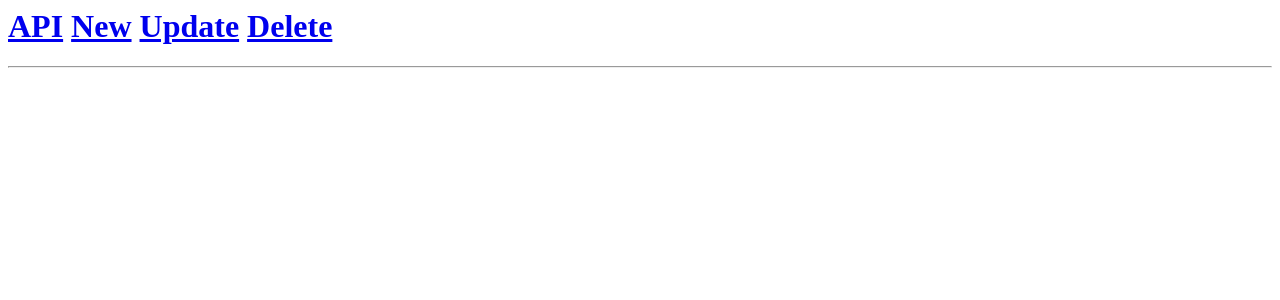
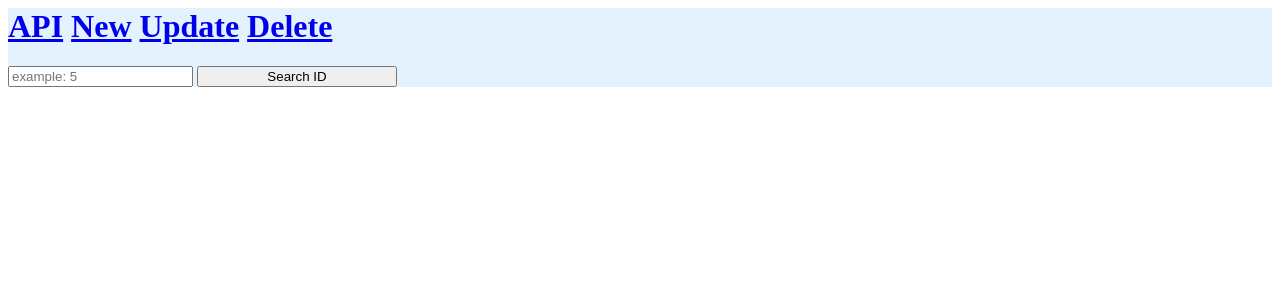
Before and after one commit to eider404/Api_Rest_productos, a Node project: template views/partials/header.ejs in a window 1280 px wide. Shown: the top 300 px of the page. Run offline with Node 20 templates, Linux system fonts and the light colour scheme; the template is opened without the code that fills it, so the values that code supplies are empty.

Commit message:
Search y limpieza de codigo terminado

```diff
--- a/Tienda.sql
+++ b/Tienda.sql
@@ -1,4 +1,4 @@
-CREATE DATABASE Tienda;
+CREATE DATABASE ApiRest;
 USE ApiRest;
 
 
--- a/views/delete.ejs
+++ b/views/delete.ejs
@@ -34,13 +34,13 @@
         function Eliminar(){
 
             let fmDelete = document.querySelector( '#form_Delete' )
-            //busca el producto a eliminar
+            //hace un get para comprobar si existe esa id
             fetch(`http://localhost:3000/${ fmDelete.id.value }`)
                 .then(res=> res.json())
                 .then(res=>{
                     if(res[0] == undefined) { throw new Error('¡La id no existe!') }
 
-
+                    //consume el delete
                     fetch( `http://localhost:3000/delete/${ fmDelete.id.value }`, {
                         method: 'DELETE'
                     })
--- a/views/new.ejs
+++ b/views/new.ejs
@@ -48,7 +48,7 @@
 
         function Agregar(){
             let fm_Post = document.querySelector( '#form_post' )
-
+            //hace un get para comprobar si existe esa id
             fetch(`http://localhost:3000/${ fm_Post.id.value }`)
                 .then(res=> res.json())
                 .then(res=>{
@@ -57,7 +57,7 @@
                     const obj = {}
                     new FormData( fm_Post ).forEach( ( value, key ) => obj[ key ] = value )
 
-                    //consume el put
+                    //consume el post
                     fetch( `http://localhost:3000/new`, {
                         method: 'POST',
                         headers: {
--- a/views/partials/header.ejs
+++ b/views/partials/header.ejs
@@ -1,7 +1,46 @@
-<h1>
-    <a href="/">API</a>
-    <a href="/new" class="btn btn-primary pull-right">New</a>
-    <a href="/update" class="btn btn-primary pull-right">Update</a>
-    <a href="/delete" class="btn btn-primary pull-right">Delete</a>
-</h1>
-<hr>
+<div class="navbar row" style="background-color: #e3f2fd;">
+
+    <h1 class="col">
+        <a href="/">API</a>
+        <a href="/new" class="btn btn-primary pull-right">New</a>
+        <a href="/update" class="btn btn-primary pull-right">Update</a>
+        <a href="/delete" class="btn btn-primary pull-right">Delete</a>
+    </h1>
+
+    <div class="col">
+        <div class="container-fluid">
+            <form id="search" class="d-flex" role="search">
+              <input id ="searchId" class="form-control me-2" placeholder="example: 5" aria-label="Search">
+              <button class="btn btn-outline-primary" type="button" onclick="Search()" style="width: 200px;">Search ID</button>
+            </form>
+        </div>
+    </div>
+
+</div>
+
+<br>
+<div class="text-center">
+    <div id="busqueda"></div>
+</div>
+
+
+
+<script>
+    function Search(){
+        let search = document.querySelector("#search");
+
+        fetch(`http://localhost:3000/${ search.searchId.value }`)
+            .then(res => res.json())
+            .then(res =>{
+
+                if(res[0] == undefined) { throw new Error('¡La id no existe!') }
+
+                document.querySelector("#busqueda").className = "alert alert-primary";
+                document.querySelector('#busqueda').innerHTML = JSON.stringify(res[0])
+            })
+            .catch(err => {
+                document.querySelector("#busqueda").className = "alert alert-danger";
+                document.querySelector('#busqueda').innerHTML = err
+            })
+    }
+</script>
--- a/views/update.ejs
+++ b/views/update.ejs
@@ -54,7 +54,7 @@
             document.querySelector("#newProduct").className = " ";
             document.querySelector('#newProduct').innerHTML =" ";
 
-            //mostrar la informacion antigua
+            //hace un get para comprobar si existe esa id
             fetch(`http://localhost:3000/${ fm_put.id.value }`)
                 .then(res=> res.json())
                 .then(res=>{
```
Also changed, not shown: routes.js (+2 -11 lines), readme.md.
